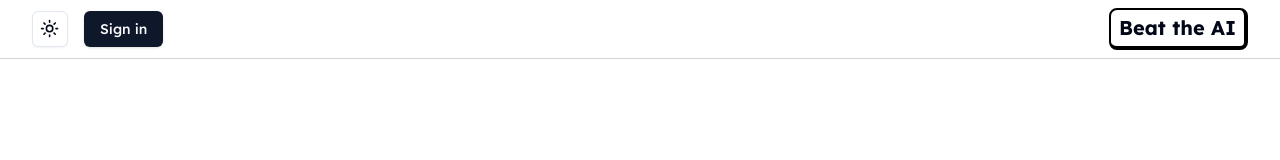
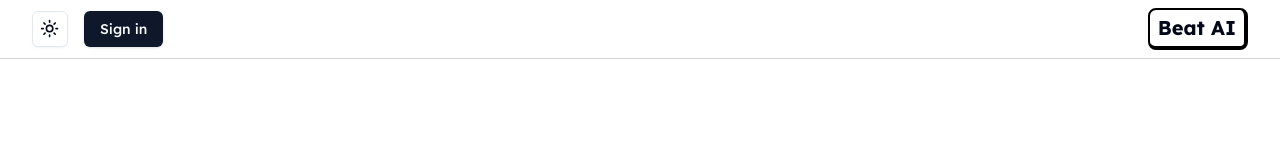
Before and after one commit to flan02/AI-quiz-platform, a Next.js app: page / in a window 1280 px wide. Shown: the top 160 px of the page. Built offline with nearby package versions, Linux system fonts and the light colour scheme; no server answers.

Commit message:
Minor changes in Navbar component.

```diff
--- a/src/components/Navbar.tsx
+++ b/src/components/Navbar.tsx
@@ -30,7 +30,7 @@ const Navbar = async (props: Props) => {
         {/* Logo */}
         <Link href="/dashboard" className="flex items-center gap-2" >
           <p className="rounded-lg border-2 border-b-4 border-r-4 border-black px-2 py-1 text-xl font-bold transition-all hover:-translate-y-[2px] md:block dark:border-rose-50">
-            Beat the AI
+            Beat AI
           </p>
         </Link>
       </div>
```
